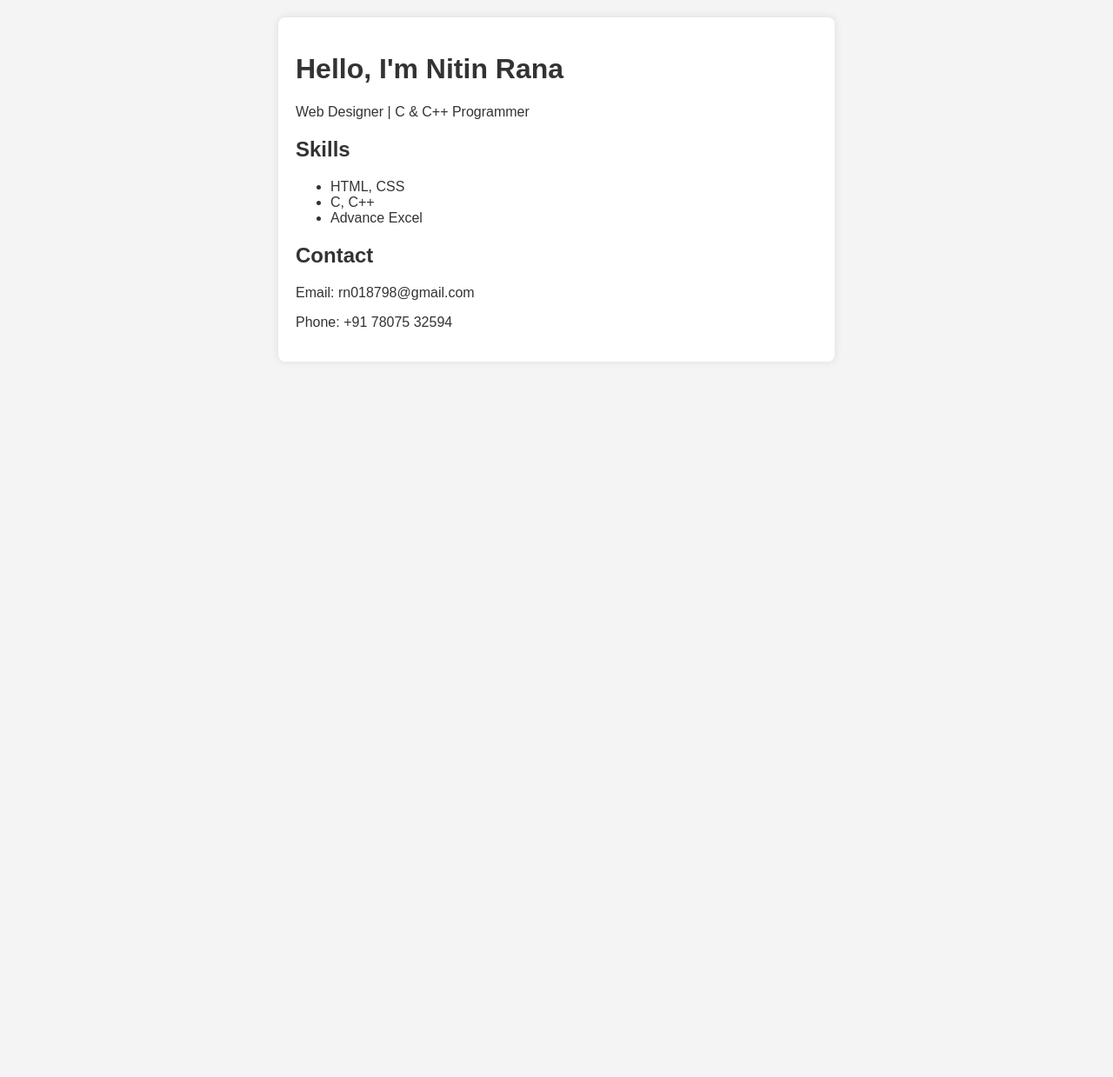
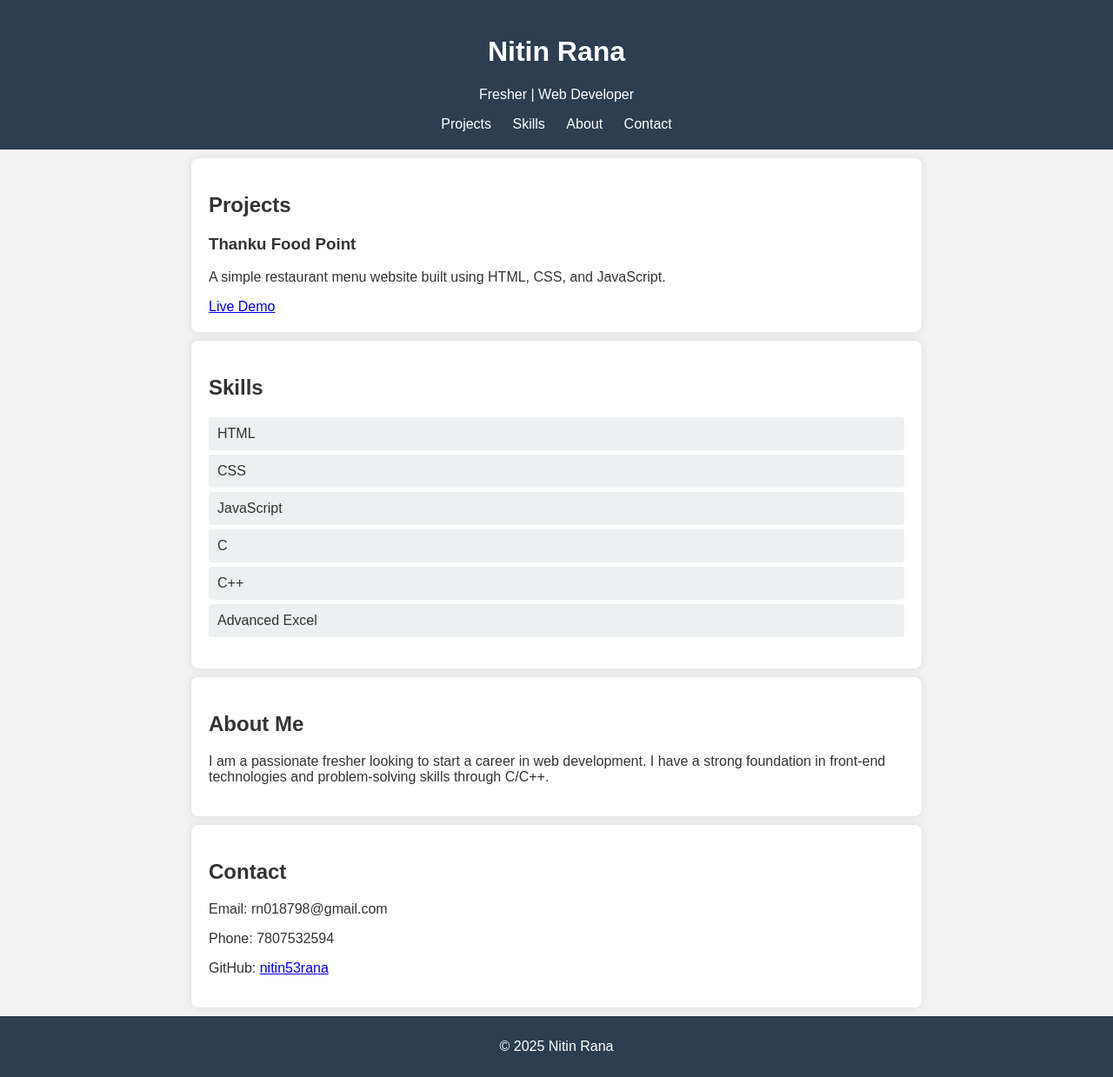
Before and after one commit to nitin53rana/Nitin-portfolio, a plain HTML site: page index.html in a window 1280 px wide. Shown: the whole page at 87% size. Before the commit the page ends 800 px from the top, so only its background shows below. Drawn offline with Linux system fonts and the light colour scheme.

Commit message:
Add files via upload

```diff
--- a/index.html
+++ b/index.html
@@ -1,23 +1,59 @@
 
 <!DOCTYPE html>
-<html>
+<html lang="en">
 <head>
-    <title>Nitin Rana - Portfolio</title>
-    <link rel="stylesheet" href="style.css">
+  <meta charset="UTF-8" />
+  <meta name="viewport" content="width=device-width, initial-scale=1.0"/>
+  <title>Nitin Rana | Portfolio</title>
+  <link rel="stylesheet" href="style.css" />
 </head>
 <body>
-    <div class="container">
-        <h1>Hello, I'm Nitin Rana</h1>
-        <p>Web Designer | C & C++ Programmer</p>
-        <h2>Skills</h2>
-        <ul>
-            <li>HTML, CSS</li>
-            <li>C, C++</li>
-            <li>Advance Excel</li>
-        </ul>
-        <h2>Contact</h2>
-        <p>Email: rn018798@gmail.com</p>
-        <p>Phone: +91 78075 32594</p>
+  <header>
+    <h1>Nitin Rana</h1>
+    <p>Fresher | Web Developer</p>
+    <nav>
+      <a href="#projects">Projects</a>
+      <a href="#skills">Skills</a>
+      <a href="#about">About</a>
+      <a href="#contact">Contact</a>
+    </nav>
+  </header>
+
+  <section id="projects">
+    <h2>Projects</h2>
+    <div class="project">
+      <h3>Thanku Food Point</h3>
+      <p>A simple restaurant menu website built using HTML, CSS, and JavaScript.</p>
+      <a href="https://nitin53rana.github.io/Thanku-food-point/" target="_blank">Live Demo</a>
     </div>
+  </section>
+
+  <section id="skills">
+    <h2>Skills</h2>
+    <ul>
+      <li>HTML</li>
+      <li>CSS</li>
+      <li>JavaScript</li>
+      <li>C</li>
+      <li>C++</li>
+      <li>Advanced Excel</li>
+    </ul>
+  </section>
+
+  <section id="about">
+    <h2>About Me</h2>
+    <p>I am a passionate fresher looking to start a career in web development. I have a strong foundation in front-end technologies and problem-solving skills through C/C++.</p>
+  </section>
+
+  <section id="contact">
+    <h2>Contact</h2>
+    <p>Email: rn018798@gmail.com</p>
+    <p>Phone: 7807532594</p>
+    <p>GitHub: <a href="https://github.com/nitin53rana" target="_blank">nitin53rana</a></p>
+  </section>
+
+  <footer>
+    <p>© 2025 Nitin Rana</p>
+  </footer>
 </body>
 </html>
--- a/style.css
+++ b/style.css
@@ -1,16 +1,43 @@
 
 body {
-    font-family: Arial, sans-serif;
-    background-color: #f4f4f4;
-    color: #333;
-    margin: 0;
-    padding: 20px;
+  font-family: Arial, sans-serif;
+  margin: 0;
+  padding: 0;
+  background: #f2f2f2;
+  color: #333;
 }
-.container {
-    background: white;
-    max-width: 600px;
-    margin: auto;
-    padding: 20px;
-    box-shadow: 0 0 10px rgba(0,0,0,0.1);
-    border-radius: 8px;
+header {
+  background: #2c3e50;
+  color: white;
+  padding: 20px;
+  text-align: center;
 }
+nav a {
+  margin: 0 10px;
+  color: white;
+  text-decoration: none;
+}
+section {
+  padding: 20px;
+  margin: 10px auto;
+  max-width: 800px;
+  background: white;
+  border-radius: 8px;
+  box-shadow: 0 0 10px rgba(0,0,0,0.1);
+}
+ul {
+  list-style: none;
+  padding: 0;
+}
+li {
+  background: #ecf0f1;
+  margin: 5px 0;
+  padding: 10px;
+  border-radius: 4px;
+}
+footer {
+  text-align: center;
+  padding: 10px;
+  background: #2c3e50;
+  color: white;
+}
```
